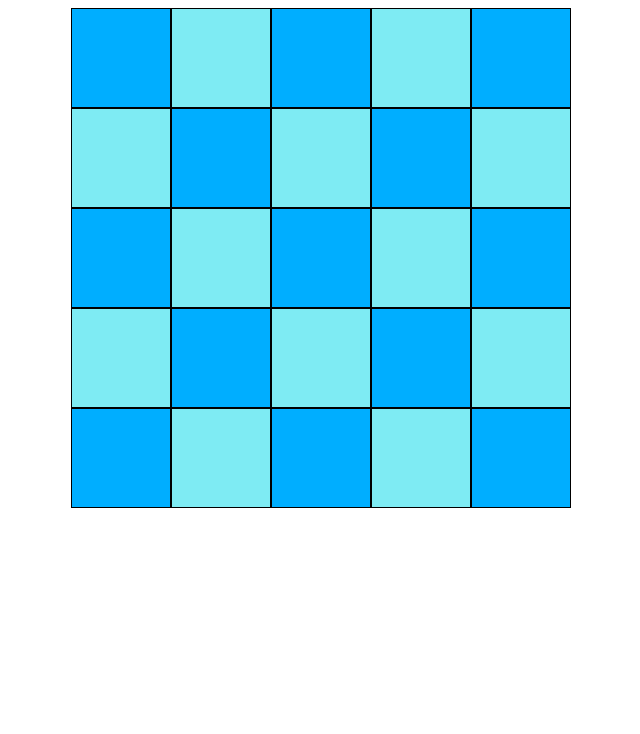
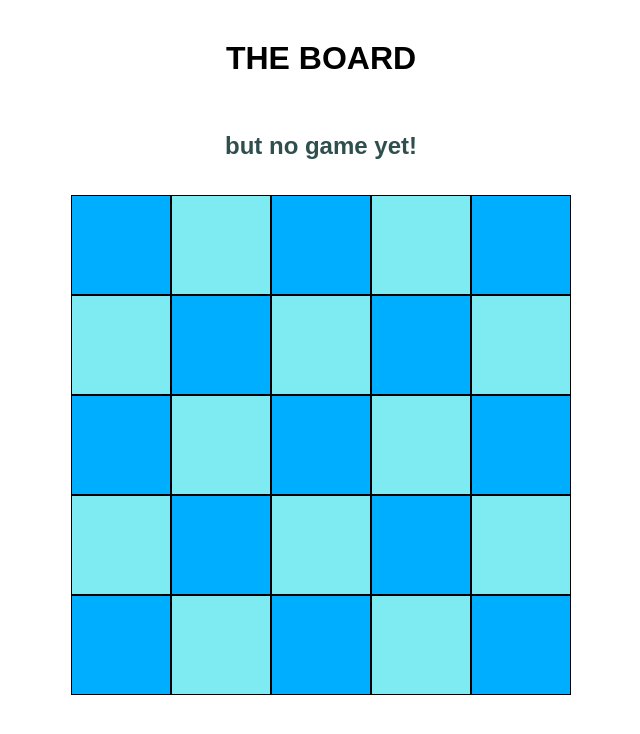
Before and after one commit to sara01rizo/CSS-attributes-selectors-square, a plain HTML site: page index.html in a window 1280 px wide. Shown: the whole page, without its empty margins (319-959 px from the left). Drawn offline with Linux system fonts and the light colour scheme.

Commit message:
Added header element and CSS attributes

```diff
--- a/index.html
+++ b/index.html
@@ -9,7 +9,12 @@
   <body>
     <div id="app"></div>
     <!-- IN THIS FILE!-->
-
+    <header>
+      <div class="">
+        <h1>The Board</h1>
+      </div>
+      <div class="class"><h2>but no game yet!</h2></div>
+    </header>
     <div id="board">
       <div class="square"></div>
       <div class="square"></div>
@@ -37,7 +42,5 @@
       <div class="square"></div>
       <div class="square"></div>
     </div>
-
-
   </body>
 </html>
--- a/src/styles.css
+++ b/src/styles.css
@@ -1,5 +1,20 @@
 body {
   font-family: sans-serif;
+}
+
+h1 {
+  text-align: center;
+  margin: 22px;
+  padding: 18px;
+  text-transform: uppercase;
+  color: black;
+}
+
+h2 {
+  text-align: center;
+  margin: 20px;
+  padding: 15px;
+  color: darkslategray;
 }
 
 .square {
```
